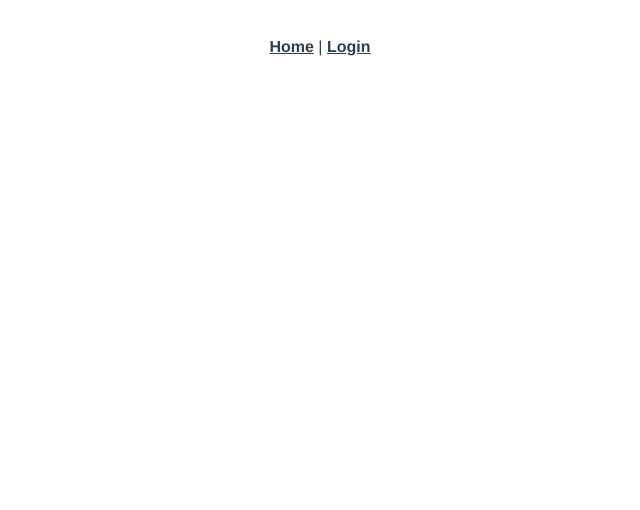
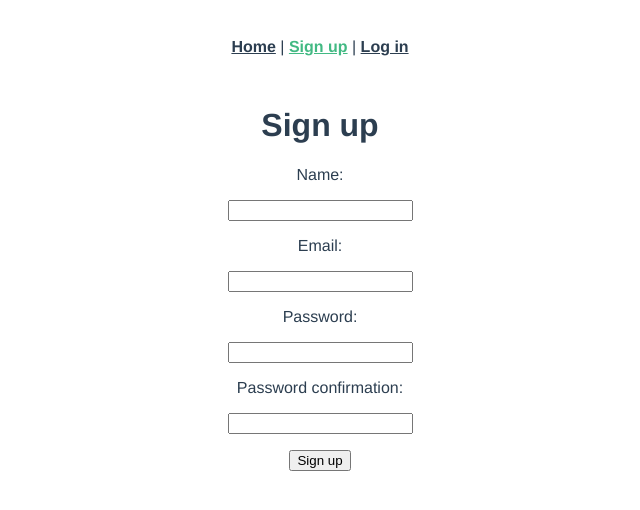
Before and after one commit to fjantelo/capstone-frontend, a Vue app: page /signup in a window 1280 px wide. Before the commit this address had no page. Shown: the top 510 px of the page, without its empty margins (320-960 px from the left). Built offline with nearby package versions, Linux system fonts and the light colour scheme.

Commit message:
Adds signup view, router link, and link in template navbar

```diff
--- a/src/App.vue
+++ b/src/App.vue
@@ -2,7 +2,9 @@
   <nav>
     <router-link to="/">Home</router-link>
     |
-    <router-link to="/login">Login</router-link>
+    <router-link to="/signup">Sign up</router-link>
+    |
+    <router-link to="/login">Log in</router-link>
   </nav>
   <router-view />
 </template>
--- a/src/router/index.js
+++ b/src/router/index.js
@@ -1,6 +1,7 @@
 import { createRouter, createWebHistory } from "vue-router";
 import HomeView from "../views/HomeView.vue";
 import LoginView from "../views/LoginView.vue";
+import SignupView from "../views/SignupView.vue";
 
 const routes = [
   {
@@ -13,6 +14,11 @@ const routes = [
     name: "login",
     component: LoginView,
   },
+  {
+    path: "/signup",
+    name: "signup",
+    component: SignupView,
+  },
 ];
 
 const router = createRouter({
--- a/src/views/LoginView.vue
+++ b/src/views/LoginView.vue
@@ -1,12 +1,12 @@
 <template>
   <div class="login">
-    <h1>Login</h1>
+    <h1>Log in</h1>
     <p>Email:</p>
     <input type="text" />
     <p>Password:</p>
     <input type="text" />
     <p></p>
-    <button>Login</button>
+    <button>Log in</button>
   </div>
 </template>
 
--- /dev/null
+++ b/src/views/SignupView.vue
@@ -0,0 +1,15 @@
+<template>
+  <div class="signup">
+    <h1>Sign up</h1>
+    <p>Name:</p>
+    <input type="text" />
+    <p>Email:</p>
+    <input type="text" />
+    <p>Password:</p>
+    <input type="text" />
+    <p>Password confirmation:</p>
+    <input type="text" />
+    <p></p>
+    <button>Sign up</button>
+  </div>
+</template>
```
